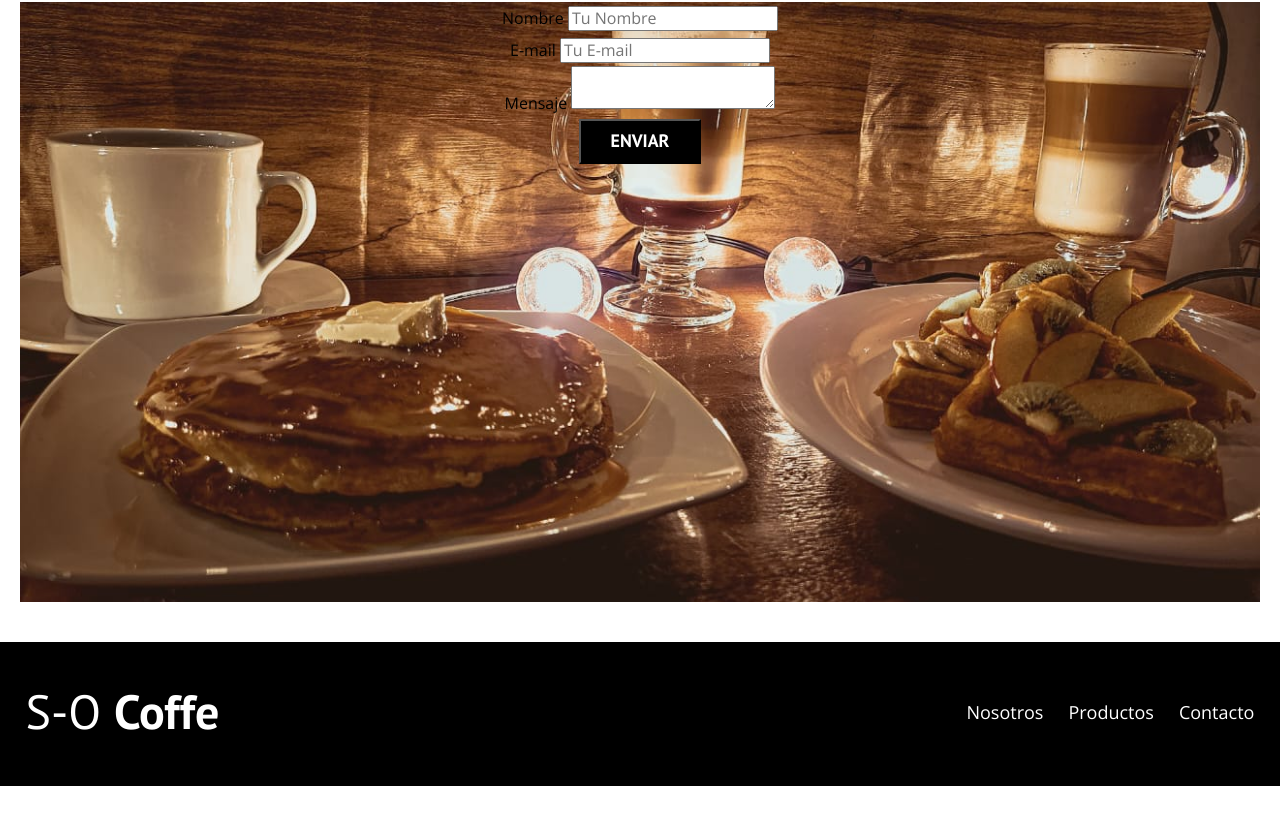
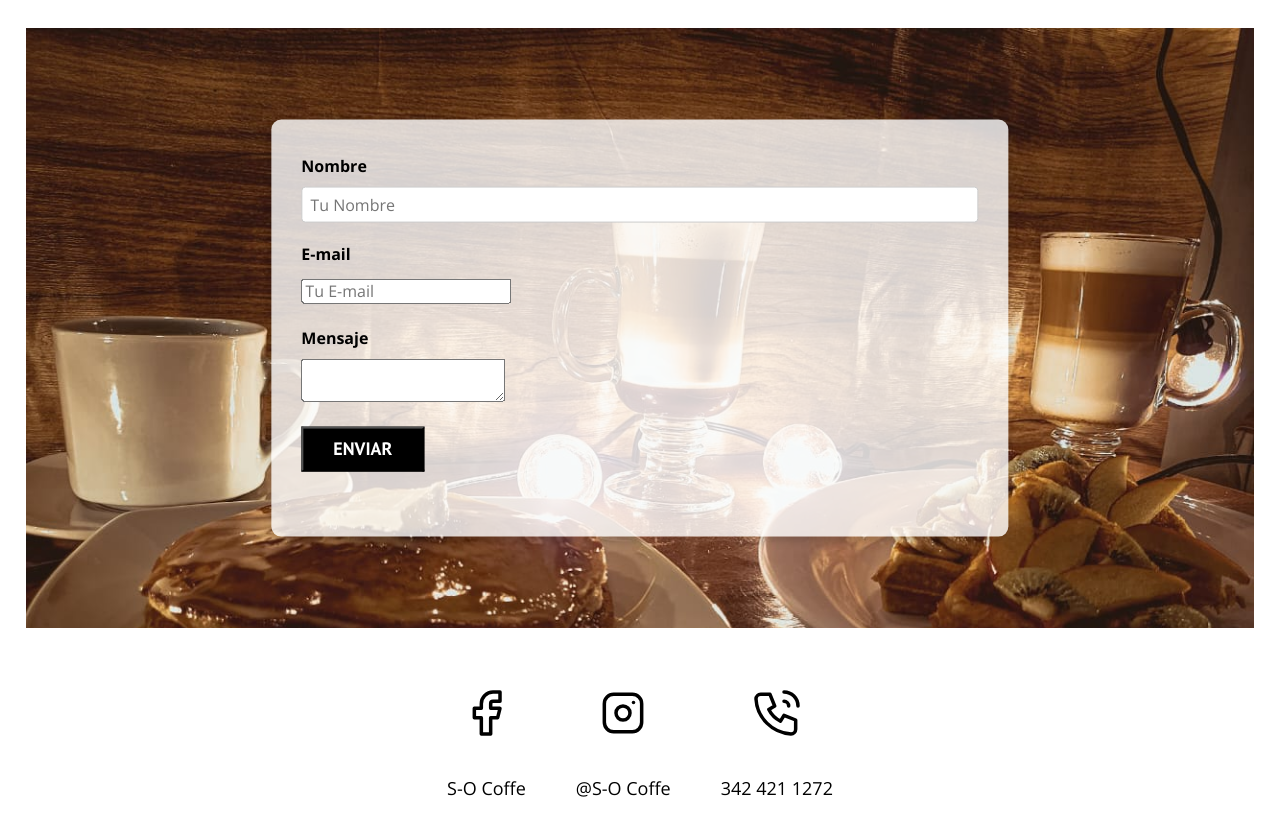
Before and after one commit to OskrGa08/S-O_CoffeWeb, a plain HTML site: page contact.html in a window 1280 px wide. Shown: the part 700-1527 px from the top of the page. Before the commit the page ends 1486 px from the top, so only its background shows below. Drawn offline with nearby package versions, Linux system fonts and the light colour scheme.

Commit message:
no yet but almost

```diff
--- a/contact.html
+++ b/contact.html
@@ -36,26 +36,53 @@
         </div>
     </header>
 
-    <main class="container-bg">
-        <h3 class="text-align">Información de contacto</h3>
+    <main class="contact-container">
+        <h3 class="justify-text">Información de contacto</h3>
         <div class="contact-bg">
-            <form class="form">
+            <form class="form" >
                 <div class="box">
                     <label class="box__label" for="name">Nombre</label>
                     <input class="box__field" type="text" placeholder="Tu Nombre" id="name">
                 </div>
                 <div class="box">
-                    <label for="email">E-mail</label>
-                    <input type="email" placeholder="Tu E-mail" id="email">
+                    <label class="box__label" for="email">E-mail</label>
+                    <input class="box-field" type="email" placeholder="Tu E-mail" id="email">
                 </div>
                 <div class="box">
-                    <label for="message">Mensaje</label>
-                    <textarea name="" id="message"></textarea>
+                    <label class="box__label" for="message">Mensaje</label>
+                    <textarea class="box-field" name="" id="message"></textarea>
                 </div>
                 <div class="box">
                     <input type="submit" value="Enviar" class="buttom buttom--primary">
                 </div>
             </form>
+        </div>
+        <div class="social-media">
+            <a class="nav_link--social" href="https://www.facebook.com/socoffe53" target="_blank" tex>
+                <svg xmlns="http://www.w3.org/2000/svg" class="icon icon-tabler icon-tabler-brand-facebook" width="56" height="56" viewBox="0 0 24 24" stroke-width="1.5" stroke="#000000" fill="none" stroke-linecap="round" stroke-linejoin="round">
+                    <path stroke="none" d="M0 0h24v24H0z" fill="none"/>
+                    <path d="M7 10v4h3v7h4v-7h3l1 -4h-4v-2a1 1 0 0 1 1 -1h3v-4h-3a5 5 0 0 0 -5 5v2h-3" />
+                </svg>
+                <p>S-O Coffe</p>
+            </a>
+            <a class="nav_link--social" href="https://www.instagram.com/s_ocoffe?igsh=MXkycmM3djd6NG4x" target="_blank">
+                <svg xmlns="http://www.w3.org/2000/svg" class="icon icon-tabler icon-tabler-brand-instagram" width="56" height="56" viewBox="0 0 24 24" stroke-width="1.5" stroke="#000000" fill="none" stroke-linecap="round" stroke-linejoin="round">
+                    <path stroke="none" d="M0 0h24v24H0z" fill="none"/>
+                    <path d="M4 4m0 4a4 4 0 0 1 4 -4h8a4 4 0 0 1 4 4v8a4 4 0 0 1 -4 4h-8a4 4 0 0 1 -4 -4z" />
+                    <path d="M12 12m-3 0a3 3 0 1 0 6 0a3 3 0 1 0 -6 0" />
+                    <path d="M16.5 7.5l0 .01" />
+                </svg>
+                <p>@S-O Coffe</p>
+            </a>
+            <a class="nav_link--social" href="tel:+523424211272">
+                <svg xmlns="http://www.w3.org/2000/svg" class="icon icon-tabler icon-tabler-phone-call" width="56" height="56" viewBox="0 0 24 24" stroke-width="1.5" stroke="#000000" fill="none" stroke-linecap="round" stroke-linejoin="round">
+                    <path stroke="none" d="M0 0h24v24H0z" fill="none"/>
+                    <path d="M5 4h4l2 5l-2.5 1.5a11 11 0 0 0 5 5l1.5 -2.5l5 2v4a2 2 0 0 1 -2 2a16 16 0 0 1 -15 -15a2 2 0 0 1 2 -2" />
+                    <path d="M15 7a2 2 0 0 1 2 2" />
+                    <path d="M15 3a6 6 0 0 1 6 6" />
+                  </svg>
+                <p>342 421 1272</p>
+            </a>
         </div>
     </main>
 
@@ -72,7 +99,6 @@
                 </nav>
             </div>
         </div>
-
     </footer>
 </body>
 </html>
--- a/css/style.css
+++ b/css/style.css
@@ -295,12 +295,107 @@ img {
     padding: 3rem;
 }
 
-/*Contact*/
+/* Contact */
+.contact-container {
+    width: 90%;
+    margin: 0 auto;
+    padding: 2%;
+    background-color: var(--white);
+}
+
+@media (min-width: 768px) {
+    .contact-container {
+        width: 100%;
+        background-color: var(--white);
+    }
+}
+
 .contact-bg {
     background-image: url(../img/contact-bg.jpg);
     height: 60rem;
-    margin: 2rem;
+    margin: 2rem 0;
     background-size: cover;
     background-repeat: no-repeat;
-    background-position: center center;
+    position: relative;
 }
+
+/* Form */
+.form {
+    position: absolute;
+    top: 50%;
+    left: 50%;
+    transform: translate(-50%, -50%);
+    background-color: rgba(255, 255, 255, 0.8);
+    padding: 2rem;
+    border-radius: 10px;
+    box-shadow: 0 4px 8px rgba(0, 0, 0, 0.2);
+    width: 80%; /* Ancho inicial del formulario */
+}
+
+@media (min-width: 768px) {
+    .form {
+        width: 60%; /* Aumenta el ancho del formulario en pantallas grandes */
+        height: auto; /* Permite que el formulario crezca verticalmente si es necesario */
+        padding: 3rem; /* Incrementa el padding para dar más espacio interno */
+    }
+}
+
+.box {
+    margin-bottom: 1.5rem;
+}
+
+.box__label {
+    display: block;
+    margin-bottom: 0.5rem;
+    font-weight: bold;
+}
+
+.box__field {
+    width: 100%;
+    padding: 0.8rem;
+    border: 1px solid #ccc;
+    border-radius: 4px;
+}
+
+.box__field--textarea {
+    height: 10rem;
+}
+
+.button--primary {
+    background-color: var(--primaryColor);
+    color: var(--white);
+    padding: 1rem 2rem;
+    border: none;
+    border-radius: 5px;
+    cursor: pointer;
+    width: 100%;
+}
+
+/* Social Media */
+/* Redes Sociales */
+.social-media {
+    display: flex;
+    justify-content: center;
+    margin: 2rem;
+    gap: 5rem; /* Espacio entre los íconos */
+    flex-direction: row;
+    align-items: center;
+    text-align: center;
+    padding-top: 3%;
+}
+
+.social-media a {
+    display: inline-block;
+    transition: transform 0.3s ease;
+}
+
+.social-media a:hover {
+    transform: scale(1.1); /* Efecto de escala al pasar el ratón */
+}
+
+.nav_link--social {
+    display: block;
+    text-align: center;
+    font-size: 1.8rem;
+    color: var(--black);
+}
```
